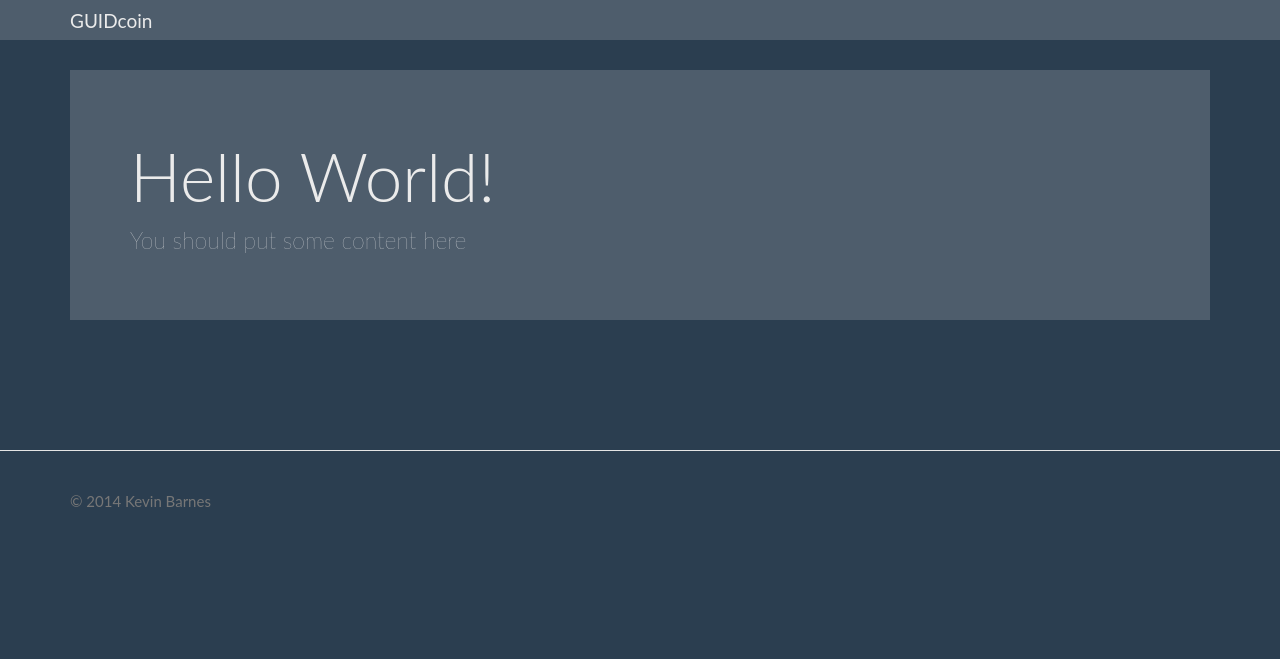
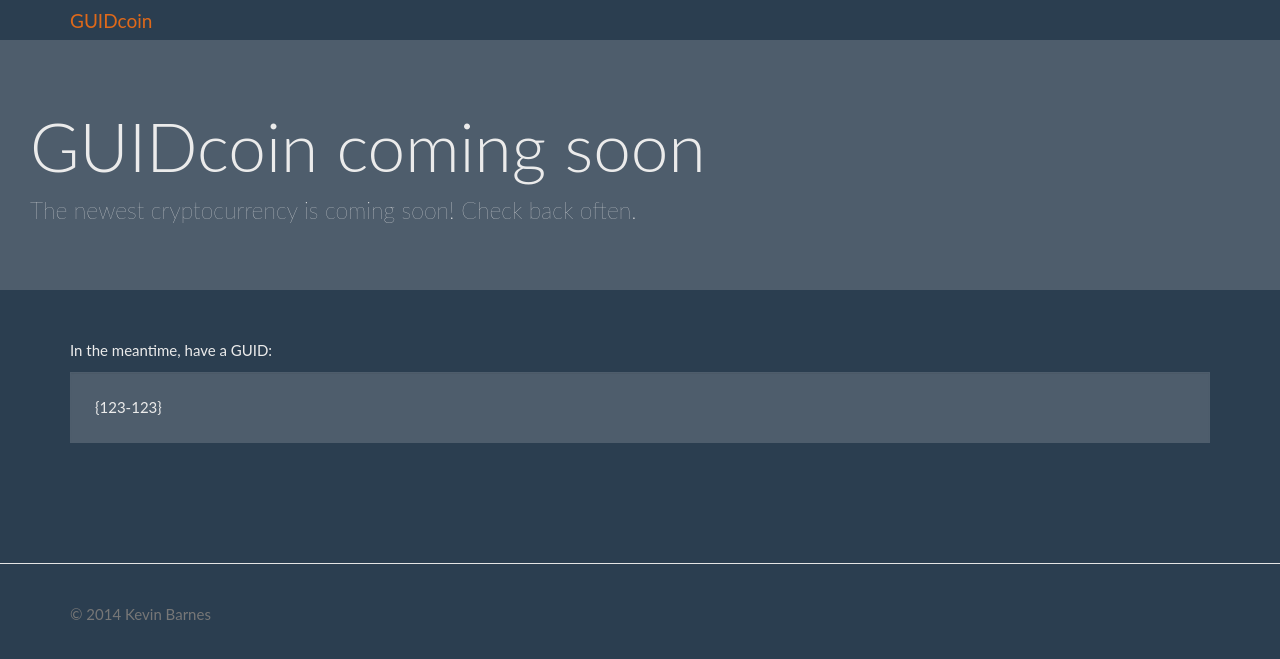
Before and after one commit to kbarnes3/guidcoin, a Django app: template web/common/templates/common/hello_world.html in a window 1280 px wide. Shown: the top 659 px of the page. Run offline with Django 3.2, Linux system fonts and the light colour scheme; the template is opened without the code that fills it, so the values that code supplies are empty; some libraries are stand-ins or nearby versions.

Commit message:
Some basic text

```diff
--- a/web/common/static/common/css/styles.css
+++ b/web/common/static/common/css/styles.css
@@ -1,5 +1,5 @@
 body {
-    padding-top: 50px;
+    padding-top: 40px;
 }
 
 .main-container {
--- a/web/common/templates/common/base.html
+++ b/web/common/templates/common/base.html
@@ -31,13 +31,15 @@
     <body>
 
         <!-- Fixed navbar -->
-        <div class="navbar navbar-default navbar-fixed-top">
+        <div class="navbar navbar-inverted navbar-fixed-top">
             <div class="container">
                 <div class="navbar-header">
                     <a class="navbar-brand" href="/">GUIDcoin</a>
                 </div>
             </div>
         </div>
+
+        {% block fullwidth %}{% endblock %}
 
         <div class="container main-container">
             {% block content %}{% endblock %}
--- a/web/common/templates/common/hello_world.html
+++ b/web/common/templates/common/hello_world.html
@@ -1,8 +1,16 @@
 {% extends "common/base.html" %}
 
-{%  block content %}
+{%  block fullwidth %}
     <div class="jumbotron">
-        <h1>Hello World!</h1>
-        <p>You should put some content here</p>
+        <h1>GUIDcoin coming soon</h1>
+        <p>The newest cryptocurrency is coming soon! Check back often.</p>
     </div>
 {% endblock %}
+{% block content %}
+    <p>
+        In the meantime, have a GUID:
+    </p>
+    <div class="well well-lg">
+        {123-123}
+    </div>
+{% endblock %}
```
